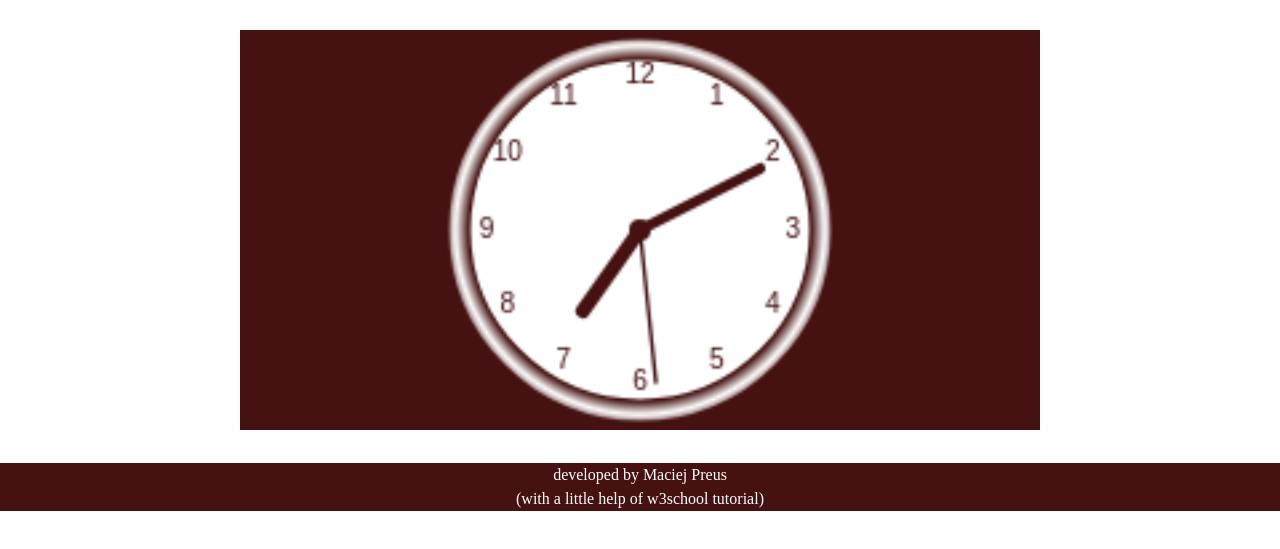
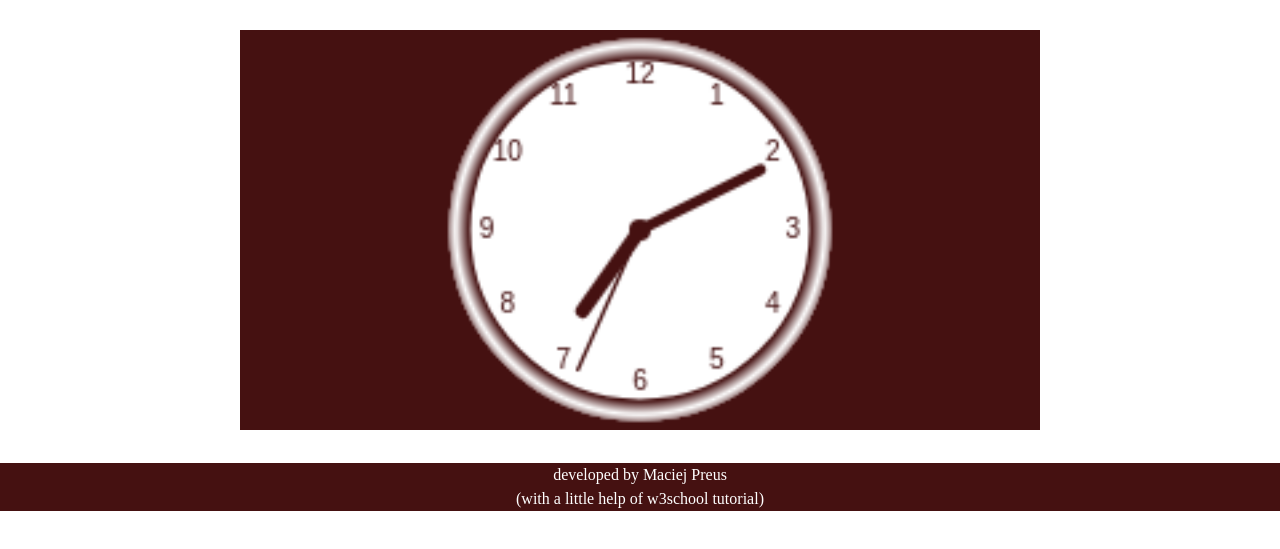
Before and after one commit to mpreus/canvas_clock, a plain HTML site: page index.html in a window 1280 px wide. Shown: the part 117-666 px from the top of the page. Drawn offline with Linux system fonts and the light colour scheme.

Commit message:
Add a function making the clock working

```diff
--- a/script/script.js
+++ b/script/script.js
@@ -12,8 +12,8 @@ function init() {
 	/* wielkość koła tarczy nieco mniejsza od całości */
 	radius = radius * 0.90;
 
-
-	drawClock();
+/* uruchomienie funkcji w interwale 1 sekundy rysuje wciąż nową godzinę, a właściwie sekundę */
+	setInterval(drawClock, 1000);
 
 	/* funkcja wywołująca */
 	function drawClock() {
@@ -71,7 +71,7 @@ function init() {
 
 	}
 
-	/* funkcja definiująca położenie wskazówek zegara */
+	/* funkcja pobierająca bieżący czas i definiująca położenie wskazówek zegara */
 	function drawTime(context, radius) {
 		let now = new Date(); 				/* nowa instancja obiektu bieżącego czasu */
   		let hour = now.getHours(); 			/* bieżąca godzina */
```
Also changed, not shown: index.html (+1 -1 lines).
